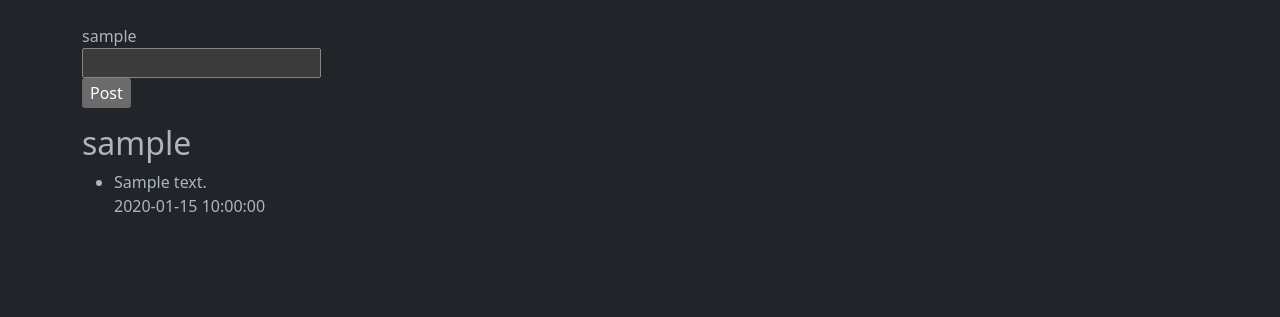
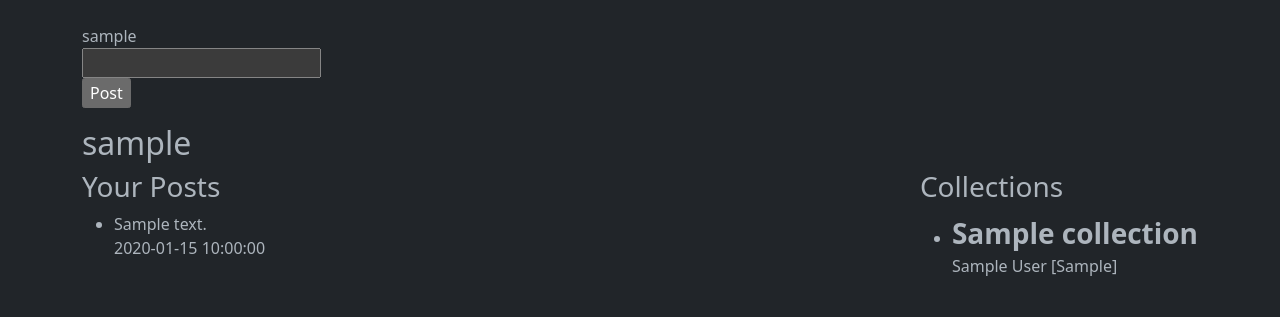
Before and after one commit to mknudson2/book-project, a Flask app: a page that uses app/templates/profile.jinja in a window 1280 px wide. Shown: the part 56-373 px from the top of the page. Run offline with Flask 3, Linux system fonts and the light colour scheme; a user stored in the database is signed in; tables that the repository leaves empty hold one stand-in row (values such as "Sample post").

Commit message:
added more functionality for adding and viewing collection

```diff
--- a/app/blueprints/social/routes.py
+++ b/app/blueprints/social/routes.py
@@ -25,8 +25,10 @@ def profile(username):
     user = User.query.filter_by(username = username).first()
     if user:
         posts = user.posts
-        print(user.posts)
-        return render_template('profile.jinja', username = username, posts = posts)
+        collections = user.collection
+        # print(collections)
+        # print(collections[0].book_title)
+        return render_template('profile.jinja', username = username, posts = posts, collections = collections)
     else:
         flash(f'User: {username} is not a valid user',category='alert')
         return redirect(url_for('main.home'))
--- a/app/forms.py
+++ b/app/forms.py
@@ -1,5 +1,5 @@
 from flask_wtf import FlaskForm
-from wtforms import StringField, PasswordField, BooleanField, SubmitField
+from wtforms import StringField, PasswordField, BooleanField, SubmitField, SelectField
 from wtforms.validators import DataRequired, EqualTo
 
 
@@ -32,5 +32,5 @@ class CollectionForm(FlaskForm):
     year_published = StringField('Year Published', validators=[DataRequired()])
     language = StringField('Language', validators=[DataRequired()])
     description = StringField('Description', validators=[DataRequired()])
-    type = StringField('Type', validators=[DataRequired()])
+    type = SelectField('Type', choices=[('primary', 'Primary Text'), ('resource', 'Resource'), ('grammar', 'Grammar')], validators=[DataRequired()])
     submit = SubmitField('Add')
--- a/app/models.py
+++ b/app/models.py
@@ -15,7 +15,7 @@ class User(UserMixin, db.Model):
     email = db.Column(db.String(150), nullable=False, unique=True)
     password_hash = db.Column(db.String(), nullable=False)
     posts = db.relationship('Post', backref = 'author', lazy=True)
-    collection = db.relationship('Collection', backref="poster", lazy=True)
+    collection = db.relationship('Collection', backref= 'user', lazy=True)
 
     def __repr__(self):
         return f'<USER: {self.username}>'
@@ -77,7 +77,7 @@ class Collection(db.Model):
     type = db.Column(db.String(50), nullable=False)
     date_added = db.Column(db.DateTime, default=datetime.utcnow)
     user_id = db.Column(db.Integer, db.ForeignKey('user.user_id'), nullable = False)
-    #If I wanted to add keywords, could I make a column that accepts a list?
+    #If I wanted to add keywords, could I make a column that accepts a list? Or just make a top three keyword with three fields?
 
     def commit(self):
         db.session.add(self)
--- a/app/static/main.css
+++ b/app/static/main.css
@@ -15,3 +15,17 @@
 .add-to-collection-form {
     flex-basis: 30%; /* Set a fixed width for the form block */
 }
+
+.profile_body {
+  display: flex;
+  justify-content: space-between;
+}
+
+.profile-collections {
+  max-width: 40%;
+}
+
+.book_title {
+  font-size: 28px;
+  font-weight: 800;
+}
--- a/app/templates/profile.jinja
+++ b/app/templates/profile.jinja
@@ -4,12 +4,34 @@
 
 <h2> {{username}} </h2>
 
-    <main class = 'posts'>
+<main class="profile_body">
+    <div class='posts'>
+        <h3>Your Posts</h3>
         <ul>
             {% for post in posts%}
-                <li>{{ post.body }} <br><extra-small>{{post.timestamp}}</extra-small> </li>
+            <li>{{ post.body }} <br><extra-small>{{post.timestamp}}</extra-small> </li>
             {% endfor %}
         </ul>
-    </main>
+    </div>
+    <div class="profile-collections">
+        <h3>Collections</h3>
+        {% if collections %}
+        <ul>
+            {% for collection in collections %}
+            <li> <span class="book_title">{{ collection.book_title }}</span> <br> {{ collection.author }} [{{ collection.year_published }}]<br>
+            {% if collection.type == 'primary'%}
+                <span style="color:green">{{collection.type }}</span>
+            {% elif collection.type == 'resource'%}
+                <span style="color:blue">{{collection.type }}</span>
+            {% elif collection.type == 'grammar'%}
+                <span style="color:yellow">{{collection.type }}</span>
+            {% endif %}
+            </li><br>
+            {% endfor %}
+        </ul>
+        {% else %}
+        <p>No collections found.</p>
+        {% endif %}
+</main>
 
 {% endblock content %}
```
Also changed, not shown: app/templates/index.jinja (+4 -3 lines).
